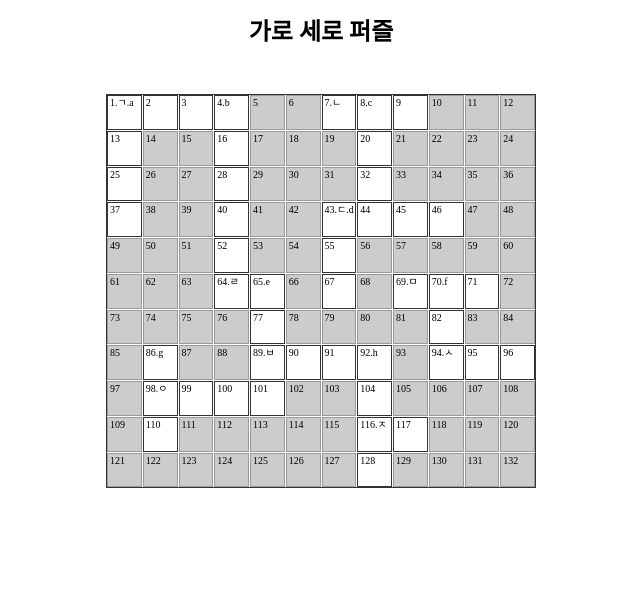
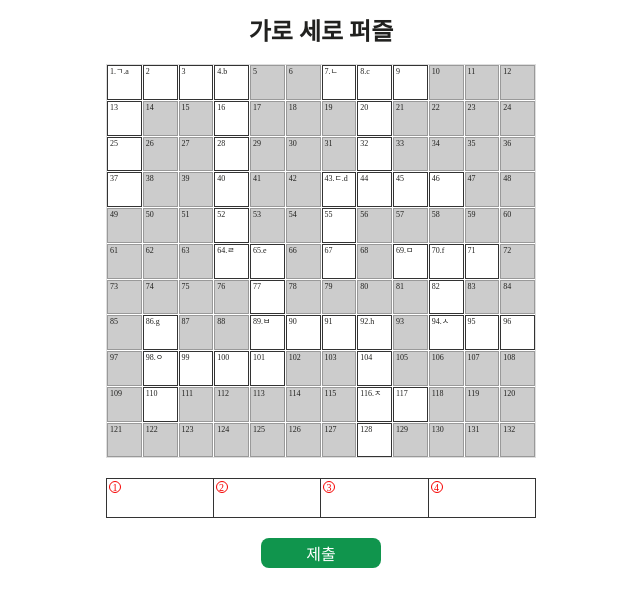
Before and after one commit to JungYunHan/retreat, a React (Vite) app: page /quiz in a window 1280 px wide. Shown: the top 606 px of the page, without its empty margins (319-959 px from the left). Built offline with nearby package versions, Linux system fonts and the light colour scheme.

Commit message:
modify: 최종 답안 제출 기능 추가

```diff
--- a/src/pages/QuizPage/index.styled.ts
+++ b/src/pages/QuizPage/index.styled.ts
@@ -1,4 +1,4 @@
-import styled from 'styled-components';
+import styled from 'styled-components'
 
 export const Layout = styled.div`
   display: flex;
@@ -6,7 +6,7 @@ export const Layout = styled.div`
   width: 100%;
   max-width: 430px;
   min-width: 320px;
-    gap: 30px;
+  gap: 20px;
   padding: 20px 0;
 `
 
@@ -14,6 +14,7 @@ export const QuizTitle = styled.h1`
   text-align: center;
   font-size: 24px;
   font-weight: 700;
+  color: #21211f;
 `
 
 export const PuzzleContainer = styled.div`
@@ -21,11 +22,10 @@ export const PuzzleContainer = styled.div`
   grid-template-columns: repeat(12, 1fr);
   grid-template-rows: repeat(11, 1fr);
   gap: 1px; /* 칸 사이 간격 */
-    margin: 20px 0;
-    border: 1px solid #333;
+  border: 1px solid #dedede;
 `
 
-export const PuzzleWhiteCell = styled.div<{ $correct? : boolean }>`
+export const PuzzleWhiteCell = styled.div<{ $correct?: boolean }>`
   position: relative;
   width: 100%;
   height: 100%;
@@ -36,7 +36,7 @@ export const PuzzleWhiteCell = styled.div<{ $correct? : boolean }>`
   font-size: 14px;
   box-sizing: border-box;
   background-color: #ffffff;
-    border: 1px solid ${({ $correct }) => $correct ? '#00f603' : '#333'};
+  border: 1px solid ${({ $correct }) => ($correct ? '#00f603' : '#333')};
 `
 
 export const PuzzleGreyCell = styled.div`
@@ -58,7 +58,7 @@ export const PuzzleInput = styled.input`
   border: none;
   outline: none;
   text-align: center;
-    font-size: 14px;
+  font-size: 12px;
   font-weight: bold;
 `
 
@@ -66,5 +66,70 @@ export const PuzzleNumberText = styled.span`
   position: absolute;
   top: 2px;
   left: 2px;
+  font-size: 8px;
+  color: #21211f;
+`
+
+export const FinalAnswerContainer = styled.div`
+  display: grid;
+  grid-template-columns: repeat(4, 1fr);
+  grid-template-rows: repeat(1, 40px);
+  width: 100%;
+
+  > div:first-child {
+    border-left: 1px solid #333;
+  }
+`
+
+export const FinalAnswerCell = styled.div`
+  position: relative;
+  width: 100%;
+  height: 100%;
+  border-top: 1px solid #333;
+  border-right: 1px solid #333;
+  border-bottom: 1px solid #333;
+  border-left: none;
+  outline: none;
+`
+
+export const FinalAnswerInput = styled.input`
+  width: 100%;
+  height: 100%;
+  border: none;
+  outline: none;
+  text-align: center;
+  font-size: 16px;
+  font-weight: bold;
+`
+
+export const FinalAnswerNumberBox = styled.div`
+  position: absolute;
+  top: 2px;
+  left: 2px;
+  width: 12px;
+  height: 12px;
+  color: #f60100;
   font-size: 10px;
+  line-height: 11px;
+  text-align: center;
+  border: 1px solid #f60100;
+  border-radius: 50%;
 `
+
+export const SubmitButtonContainer = styled.div`
+  display: flex;
+  justify-content: center;
+  align-items: center;
+`
+
+export const SubmitButton = styled.button`
+  width: 120px;
+  height: 30px;
+  background-color: #10954d;
+  color: #ffffff;
+  font-size: 16px;
+  border: none;
+  outline: none;
+  cursor: pointer;
+  border-radius: 8px;
+`
--- a/src/pages/QuizPage/index.tsx
+++ b/src/pages/QuizPage/index.tsx
@@ -1,4 +1,8 @@
 import {
+  FinalAnswerCell,
+  FinalAnswerContainer,
+  FinalAnswerInput,
+  FinalAnswerNumberBox,
   Layout,
   PuzzleContainer,
   PuzzleGreyCell,
@@ -6,6 +10,8 @@ import {
   PuzzleNumberText,
   PuzzleWhiteCell,
   QuizTitle,
+  SubmitButton,
+  SubmitButtonContainer,
 } from './index.styled.ts'
 import { useEffect, useState } from 'react'
 import {
@@ -63,6 +69,14 @@ const QuizPage = () => {
     117: '',
     128: '',
   })
+  const [finalAnswerInputs, setFinalAnswerInputs] = useState<
+    Record<number, string>
+  >({
+    1: '',
+    2: '',
+    3: '',
+    4: '',
+  })
 
   useEffect(() => {
     const crossword = localStorage.getItem('crossword')
@@ -71,7 +85,7 @@ const QuizPage = () => {
     }
   }, [])
 
-  const handleInputChange = (e: React.ChangeEvent<HTMLInputElement>) => {
+  const handlePuzzleInputChange = (e: React.ChangeEvent<HTMLInputElement>) => {
     const { name, value } = e.target
     setInputs({
       ...inputs,
@@ -136,6 +150,45 @@ const QuizPage = () => {
     return inputs[key] !== undefined && inputs[key] === crosswordAnswers[key]
   })
 
+  const handleFinalAnswerChange = (e: React.ChangeEvent<HTMLInputElement>) => {
+    const { name, value } = e.target
+    setFinalAnswerInputs({
+      ...finalAnswerInputs,
+      [name]: value,
+    })
+  }
+
+  const handleFinalAnswerSubmit = () => {
+    const finalAnswer = Object.values(finalAnswerInputs).join('')
+    if (
+      isFirstRowCorrect &&
+      isSecondRowCorrect &&
+      isThirdRowCorrect &&
+      isFourthRowCorrect &&
+      isFifthRowCorrect &&
+      isSixthRowCorrect &&
+      isSeventhRowCorrect &&
+      isEighthRowCorrect &&
+      isNinthRowCorrect &&
+      isFirstColumnCorrect &&
+      isSecondColumnCorrect &&
+      isThirdColumnCorrect &&
+      isFourthColumnCorrect &&
+      isFifthColumnCorrect &&
+      isSixthColumnCorrect &&
+      isSeventhColumnCorrect &&
+      isEighthColumnCorrect &&
+      finalAnswer === '아도나이'
+    ) {
+      localStorage.removeItem('crossword')
+      alert('정답입니다!')
+    } else if (finalAnswer === '아도나이') {
+      alert('가로 세로 퍼즐을 다 풀어주세요!')
+    } else {
+      alert('틀렸습니다!')
+    }
+  }
+
   return (
     <Layout>
       <QuizTitle>가로 세로 퍼즐</QuizTitle>
@@ -148,7 +201,7 @@ const QuizPage = () => {
             maxLength={1}
             value={inputs['1']}
             name={'1'}
-            onChange={handleInputChange}
+            onChange={handlePuzzleInputChange}
           />
         </PuzzleWhiteCell>
         <PuzzleWhiteCell $correct={isFirstRowCorrect}>
@@ -158,7 +211,7 @@ const QuizPage = () => {
             maxLength={1}
             value={inputs['2']}
             name={'2'}
-            onChange={handleInputChange}
+            onChange={handlePuzzleInputChange}
           />
         </PuzzleWhiteCell>
         <PuzzleWhiteCell $correct={isFirstRowCorrect}>
@@ -168,7 +221,7 @@ const QuizPage = () => {
             maxLength={1}
             value={inputs['3']}
             name={'3'}
-            onChange={handleInputChange}
+            onChange={handlePuzzleInputChange}
           />
         </PuzzleWhiteCell>
         <PuzzleWhiteCell $correct={isFirstRowCorrect || isSecondColumnCorrect}>
@@ -178,7 +231,7 @@ const QuizPage = () => {
             maxLength={1}
             value={inputs['4']}
             name={'4'}
-            onChange={handleInputChange}
+            onChange={handlePuzzleInputChange}
           />
         </PuzzleWhiteCell>
         <PuzzleGreyCell>
@@ -194,7 +247,7 @@ const QuizPage = () => {
             maxLength={1}
             value={inputs['7']}
             name={'7'}
-            onChange={handleInputChange}
+            onChange={handlePuzzleInputChange}
           />
         </PuzzleWhiteCell>
         <PuzzleWhiteCell $correct={isSecondRowCorrect || isThirdColumnCorrect}>
@@ -204,7 +257,7 @@ const QuizPage = () => {
             maxLength={1}
             value={inputs['8']}
             name={'8'}
-            onChange={handleInputChange}
+            onChange={handlePuzzleInputChange}
           />
         </PuzzleWhiteCell>
         <PuzzleWhiteCell $correct={isSecondRowCorrect}>
@@ -214,7 +267,7 @@ const QuizPage = () => {
             maxLength={1}
             value={inputs['9']}
             name={'9'}
-            onChange={handleInputChange}
+            onChange={handlePuzzleInputChange}
           />
         </PuzzleWhiteCell>
         <PuzzleGreyCell>
@@ -235,7 +288,7 @@ const QuizPage = () => {
             maxLength={1}
             value={inputs['13']}
             name={'13'}
-            onChange={handleInputChange}
+            onChange={handlePuzzleInputChange}
           />
         </PuzzleWhiteCell>
         <PuzzleGreyCell>
@@ -251,7 +304,7 @@ const QuizPage = () => {
             maxLength={1}
             value={inputs['16']}
             name={'16'}
-            onChange={handleInputChange}
+            onChange={handlePuzzleInputChange}
           />
         </PuzzleWhiteCell>
         <PuzzleGreyCell>
@@ -270,7 +323,7 @@ const QuizPage = () => {
             maxLength={1}
             value={inputs['20']}
             name={'20'}
-            onChange={handleInputChange}
+            onChange={handlePuzzleInputChange}
           />
         </PuzzleWhiteCell>
         <PuzzleGreyCell>
@@ -294,7 +347,7 @@ const QuizPage = () => {
             maxLength={1}
             value={inputs['25']}
             name={'25'}
-            onChange={handleInputChange}
+            onChange={handlePuzzleInputChange}
           />
         </PuzzleWhiteCell>
         <PuzzleGreyCell>
@@ -310,7 +363,7 @@ const QuizPage = () => {
             maxLength={1}
             value={inputs['28']}
             name={'28'}
-            onChange={handleInputChange}
+            onChange={handlePuzzleInputChange}
           />
         </PuzzleWhiteCell>
         <PuzzleGreyCell>
@@ -329,7 +382,7 @@ const QuizPage = () => {
             maxLength={1}
             value={inputs['32']}
             name={'32'}
-            onChange={handleInputChange}
+            onChange={handlePuzzleInputChange}
           />
         </PuzzleWhiteCell>
         <PuzzleGreyCell>
@@ -353,7 +406,7 @@ const QuizPage = () => {
             maxLength={1}
             value={inputs['37']}
             name={'37'}
-            onChange={handleInputChange}
+            onChange={handlePuzzleInputChange}
           />
         </PuzzleWhiteCell>
         <PuzzleGreyCell>
@@ -369,7 +422,7 @@ const QuizPage = () => {
             maxLength={1}
             value={inputs['40']}
             name={'40'}
-            onChange={handleInputChange}
+            onChange={handlePuzzleInputChange}
           />
         </PuzzleWhiteCell>
         <PuzzleGreyCell>
@@ -385,7 +438,7 @@ const QuizPage = () => {
             maxLength={1}
             value={inputs['43']}
             name={'43'}
-            onChange={handleInputChange}
+            onChange={handlePuzzleInputChange}
           />
         </PuzzleWhiteCell>
         <PuzzleWhiteCell $correct={isThirdRowCorrect || isThirdColumnCorrect}>
@@ -395,7 +448,7 @@ const QuizPage = () => {
             maxLength={1}
             value={inputs['44']}
             name={'44'}
-            onChange={handleInputChange}
+            onChange={handlePuzzleInputChange}
           />
         </PuzzleWhiteCell>
         <PuzzleWhiteCell $correct={isThirdRowCorrect}>
@@ -405,7 +458,7 @@ const QuizPage = () => {
             maxLength={1}
             value={inputs['45']}
             name={'45'}
-            onChange={handleInputChange}
+            onChange={handlePuzzleInputChange}
           />
         </PuzzleWhiteCell>
         <PuzzleWhiteCell $correct={isThirdRowCorrect}>
@@ -415,7 +468,7 @@ const QuizPage = () => {
             maxLength={1}
             value={inputs['46']}
             name={'46'}
-            onChange={handleInputChange}
+            onChange={handlePuzzleInputChange}
           />
         </PuzzleWhiteCell>
         <PuzzleGreyCell>
@@ -442,7 +495,7 @@ const QuizPage = () => {
             maxLength={1}
             value={inputs['52']}
             name={'52'}
-            onChange={handleInputChange}
+            onChange={handlePuzzleInputChange}
           />
         </PuzzleWhiteCell>
         <PuzzleGreyCell>
@@ -458,7 +511,7 @@ const QuizPage = () => {
             maxLength={1}
             value={inputs['55']}
             name={'55'}
-            onChange={handleInputChange}
+            onChange={handlePuzzleInputChange}
           />
         </PuzzleWhiteCell>
         <PuzzleGreyCell>
@@ -494,7 +547,7 @@ const QuizPage = () => {
             maxLength={1}
             value={inputs['64']}
             name={'64'}
-            onChange={handleInputChange}
+            onChange={handlePuzzleInputChange}
           />
         </PuzzleWhiteCell>
         <PuzzleWhiteCell $correct={isFourthRowCorrect || isFifthColumnCorrect}>
@@ -504,7 +557,7 @@ const QuizPage = () => {
             maxLength={1}
             value={inputs['65']}
             name={'65'}
-            onChange={handleInputChange}
+            onChange={handlePuzzleInputChange}
           />
         </PuzzleWhiteCell>
         <PuzzleGreyCell>
@@ -517,7 +570,7 @@ const QuizPage = () => {
             maxLength={1}
             value={inputs['67']}
             name={'67'}
-            onChange={handleInputChange}
+            onChange={handlePuzzleInputChange}
           />
         </PuzzleWhiteCell>
         <PuzzleGreyCell>
@@ -530,7 +583,7 @@ const QuizPage = () => {
             maxLength={1}
             value={inputs['69']}
             name={'69'}
-            onChange={handleInputChange}
+            onChange={handlePuzzleInputChange}
           />
         </PuzzleWhiteCell>
         <PuzzleWhiteCell $correct={isFifthRowCorrect || isSixthColumnCorrect}>
@@ -540,7 +593,7 @@ const QuizPage = () => {
             maxLength={1}
             value={inputs['70']}
             name={'70'}
-            onChange={handleInputChange}
+            onChange={handlePuzzleInputChange}
           />
         </PuzzleWhiteCell>
         <PuzzleWhiteCell $correct={isFifthRowCorrect}>
@@ -550,7 +603,7 @@ const QuizPage = () => {
             maxLength={1}
             value={inputs['71']}
             name={'71'}
-            onChange={handleInputChange}
+            onChange={handlePuzzleInputChange}
           />
         </PuzzleWhiteCell>
         <PuzzleGreyCell>
@@ -577,7 +630,7 @@ const QuizPage = () => {
             maxLength={1}
             value={inputs['77']}
             name={'77'}
-            onChange={handleInputChange}
+            onChange={handlePuzzleInputChange}
           />
         </PuzzleWhiteCell>
         <PuzzleGreyCell>
@@ -599,7 +652,7 @@ const QuizPage = () => {
             maxLength={1}
             value={inputs['82']}
             name={'82'}
-            onChange={handleInputChange}
+            onChange={handlePuzzleInputChange}
           />
         </PuzzleWhiteCell>
         <PuzzleGreyCell>
@@ -620,7 +673,7 @@ const QuizPage = () => {
             maxLength={1}
             value={inputs['86']}
             name={'86'}
-            onChange={handleInputChange}
+            onChange={handlePuzzleInputChange}
           />
         </PuzzleWhiteCell>
         <PuzzleGreyCell>
@@ -636,7 +689,7 @@ const QuizPage = () => {
             maxLength={1}
             value={inputs['89']}
             name={'89'}
-            onChange={handleInputChange}
+            onChange={handlePuzzleInputChange}
           />
         </PuzzleWhiteCell>
         <PuzzleWhiteCell $correct={isSixthRowCorrect}>
@@ -646,7 +699,7 @@ const QuizPage = () => {
             maxLength={1}
             value={inputs['90']}
             name={'90'}
-            onChange={handleInputChange}
+            onChange={handlePuzzleInputChange}
           />
         </PuzzleWhiteCell>
         <PuzzleWhiteCell $correct={isSixthRowCorrect}>
@@ -656,7 +709,7 @@ const QuizPage = () => {
             maxLength={1}
             value={inputs['91']}
             name={'91'}
-            onChange={handleInputChange}
+            onChange={handlePuzzleInputChange}
           />
         </PuzzleWhiteCell>
         <PuzzleWhiteCell $correct={isSixthRowCorrect || isEighthColumnCorrect}>
@@ -666,7 +719,7 @@ const QuizPage = () => {
             maxLength={1}
             value={inputs['92']}
             name={'92'}
-            onChange={handleInputChange}
+            onChange={handlePuzzleInputChange}
           />
         </PuzzleWhiteCell>
         <PuzzleGreyCell>
@@ -679,7 +732,7 @@ const QuizPage = () => {
             maxLength={1}
             value={inputs['94']}
             name={'94'}
-            onChange={handleInputChange}
+            onChange={handlePuzzleInputChange}
           />
         </PuzzleWhiteCell>
         <PuzzleWhiteCell $correct={isSeventhRowCorrect}>
@@ -689,7 +742,7 @@ const QuizPage = () => {
             maxLength={1}
             value={inputs['95']}
             name={'95'}
-            onChange={handleInputChange}
+            onChange={handlePuzzleInputChange}
           />
         </PuzzleWhiteCell>
         <PuzzleWhiteCell $correct={isSeventhRowCorrect}>
@@ -699,7 +752,7 @@ const QuizPage = () => {
             maxLength={1}
             value={inputs['96']}
             name={'96'}
-            onChange={handleInputChange}
+            onChange={handlePuzzleInputChange}
           />
         </PuzzleWhiteCell>
 
@@ -716,7 +769,7 @@ const QuizPage = () => {
             maxLength={1}
             value={inputs['98']}
             name={'98'}
-            onChange={handleInputChange}
+            onChange={handlePuzzleInputChange}
           />
         </PuzzleWhiteCell>
         <PuzzleWhiteCell $correct={isEighthRowCorrect}>
@@ -726,7 +779,7 @@ const QuizPage = () => {
             maxLength={1}
             value={inputs['99']}
             name={'99'}
-            onChange={handleInputChange}
+            onChange={handlePuzzleInputChange}
           />
         </PuzzleWhiteCell>
         <PuzzleWhiteCell $correct={isEighthRowCorrect}>
@@ -736,7 +789,7 @@ const QuizPage = () => {
             maxLength={1}
             value={inputs['100']}
             name={'100'}
-            onChange={handleInputChange}
+            onChange={handlePuzzleInputChange}
           />
         </PuzzleWhiteCell>
         <PuzzleWhiteCell $correct={isEighthRowCorrect || isFifthColumnCorrect}>
@@ -746,7 +799,7 @@ const QuizPage = () => {
             maxLength={1}
             value={inputs['101']}
             name={'101'}
-            onChange={handleInputChange}
+            onChange={handlePuzzleInputChange}
           />
         </PuzzleWhiteCell>
         <PuzzleGreyCell>
@@ -762,7 +815,7 @@ const QuizPage = () => {
             maxLength={1}
             value={inputs['104']}
             name={'104'}
-            onChange={handleInputChange}
+            onChange={handlePuzzleInputChange}
           />
         </PuzzleWhiteCell>
         <PuzzleGreyCell>
@@ -789,7 +842,7 @@ const QuizPage = () => {
             maxLength={1}
             value={inputs['110']}
             name={'110'}
-            onChange={handleInputChange}
+            onChange={handlePuzzleInputChange}
           />
         </PuzzleWhiteCell>
         <PuzzleGreyCell>
@@ -814,7 +867,7 @@ const QuizPage = () => {
             maxLength={1}
             value={inputs['116']}
             name={'116'}
-            onChange={handleInputChange}
+            onChange={handlePuzzleInputChange}
           />
         </PuzzleWhiteCell>
         <PuzzleWhiteCell $correct={isNinthRowCorrect}>
@@ -824,7 +877,7 @@ const QuizPage = () => {
             maxLength={1}
             value={inputs['117']}
             name={'117'}
-            onChange={handleInputChange}
+            onChange={handlePuzzleInputChange}
           />
         </PuzzleWhiteCell>
         <PuzzleGreyCell>
@@ -866,7 +919,7 @@ const QuizPage = () => {
             maxLength={1}
             value={inputs['128']}
             name={'128'}
-            onChange={handleInputChange}
+            onChange={handlePuzzleInputChange}
           />
         </PuzzleWhiteCell>
         <PuzzleGreyCell>
@@ -882,6 +935,48 @@ const QuizPage = () => {
           <PuzzleNumberText>132</PuzzleNumberText>
         </PuzzleGreyCell>
       </PuzzleContainer>
+
+      <FinalAnswerContainer>
+        <FinalAnswerCell>
+          <FinalAnswerNumberBox>1</FinalAnswerNumberBox>
+          <FinalAnswerInput
+            type={'text'}
+            maxLength={1}
+            name={'1'}
+            onChange={handleFinalAnswerChange}
+          />
+        </FinalAnswerCell>
+        <FinalAnswerCell>
+          <FinalAnswerNumberBox>2</FinalAnswerNumberBox>
+          <FinalAnswerInput
+            type={'text'}
+            maxLength={1}
+            name={'2'}
+            onChange={handleFinalAnswerChange}
+          />
+        </FinalAnswerCell>
+        <FinalAnswerCell>
+          <FinalAnswerNumberBox>3</FinalAnswerNumberBox>
+          <FinalAnswerInput
+            type={'text'}
+            maxLength={1}
+            name={'3'}
+            onChange={handleFinalAnswerChange}
+          />
+        </FinalAnswerCell>
+        <FinalAnswerCell>
+          <FinalAnswerNumberBox>4</FinalAnswerNumberBox>
+          <FinalAnswerInput
+            type={'text'}
+            maxLength={1}
+            name={'4'}
+            onChange={handleFinalAnswerChange}
+          />
+        </FinalAnswerCell>
+      </FinalAnswerContainer>
+      <SubmitButtonContainer>
+        <SubmitButton onClick={handleFinalAnswerSubmit}>제출</SubmitButton>
+      </SubmitButtonContainer>
     </Layout>
   )
 }
```
Lines whose indentation alone changed are shown as unchanged.
